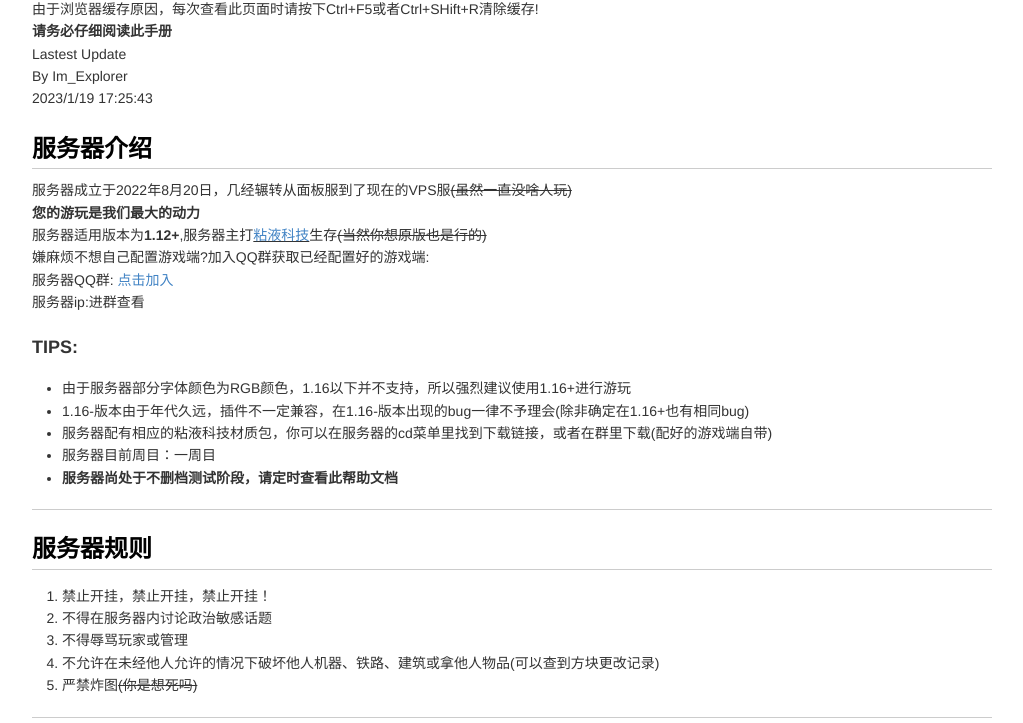
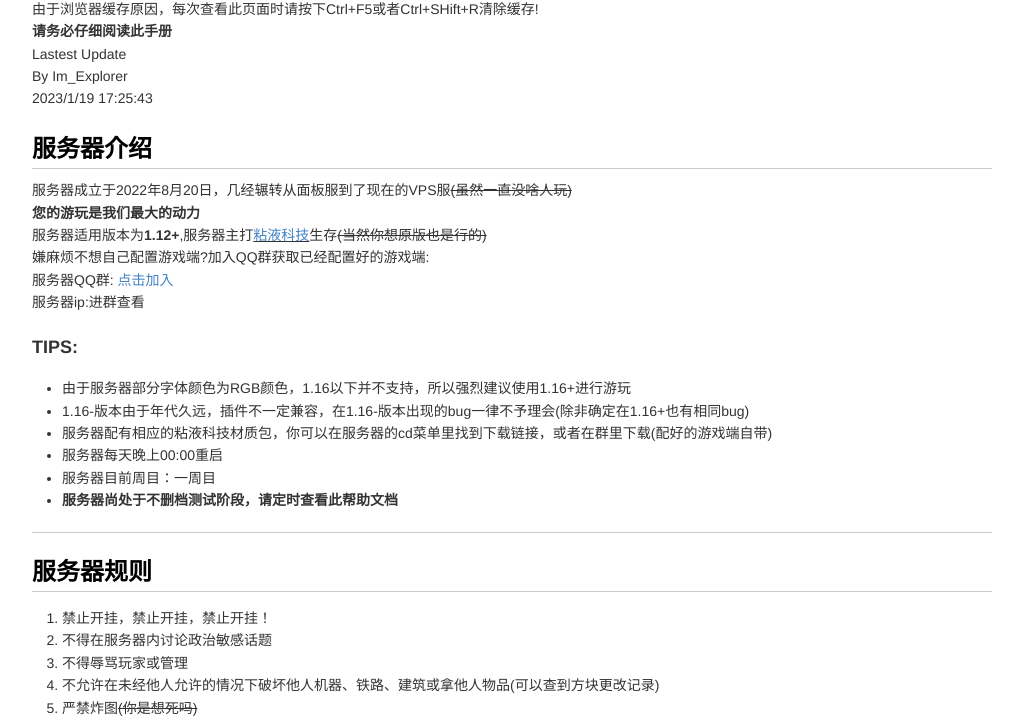
Before and after one commit to xiecraftoffical/xiecraftoffical.github.io, a plain HTML site: page index.html in a window 1280 px wide. Shown: the part 77-800 px from the top of the page, without its empty margins (128-1151 px from the left). Drawn offline with Linux system fonts and the light colour scheme.

Commit message:
Update index.html

```diff
--- a/index.html
+++ b/index.html
@@ -309,6 +309,7 @@ By Im_Explorer <br>
 <li>由于服务器部分字体颜色为RGB颜色，1.16以下并不支持，所以强烈建议使用1.16+进行游玩</li>
 <li>1.16-版本由于年代久远，插件不一定兼容，在1.16-版本出现的bug一律不予理会(除非确定在1.16+也有相同bug)</li>
 <li>服务器配有相应的粘液科技材质包，你可以在服务器的cd菜单里找到下载链接，或者在群里下载(配好的游戏端自带)</li>
+<li>服务器每天晚上00:00重启</li>
 <li>服务器目前周目：一周目</li>
 <li><strong>服务器尚处于不删档测试阶段，请定时查看此帮助文档</strong></li>
 </ul>
```
